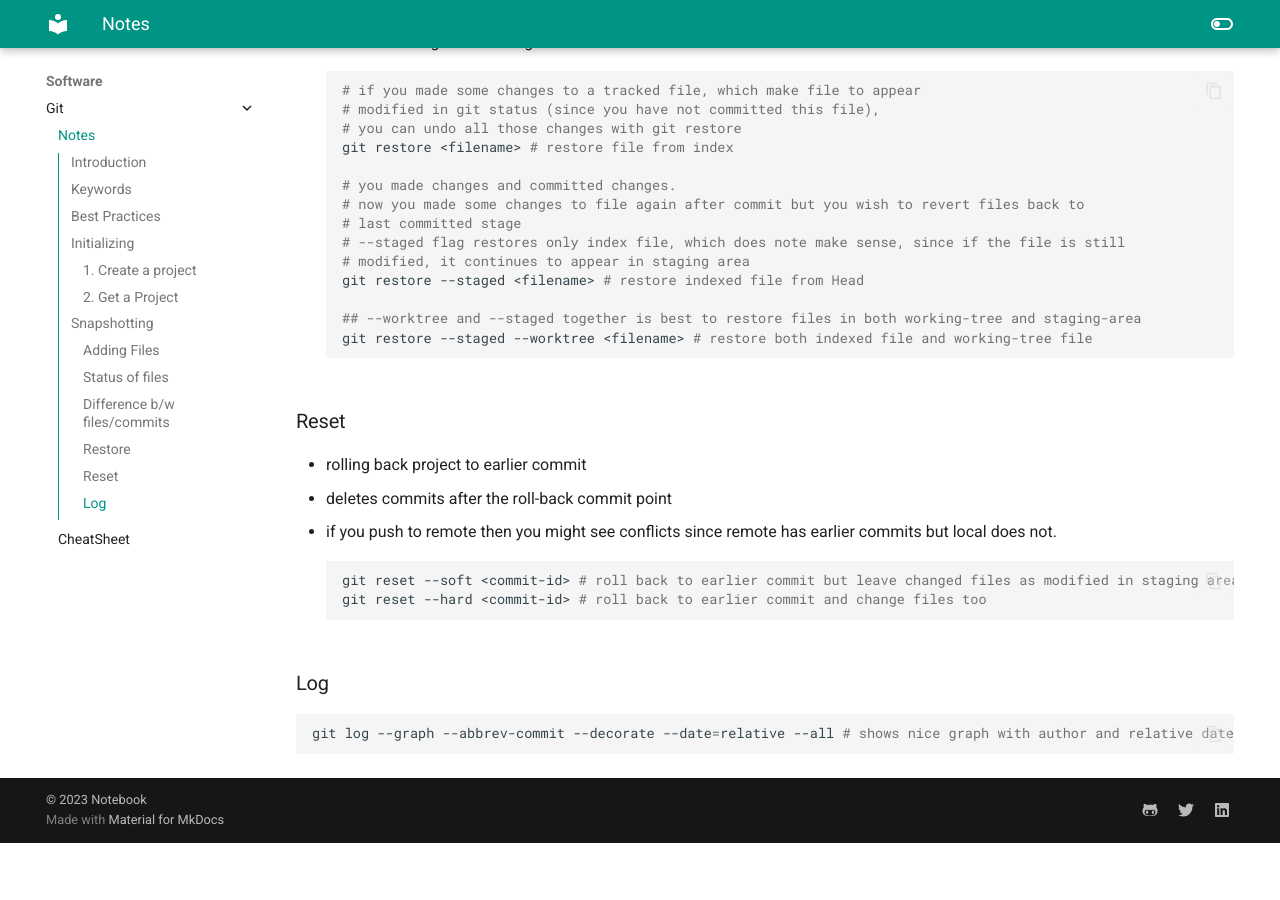
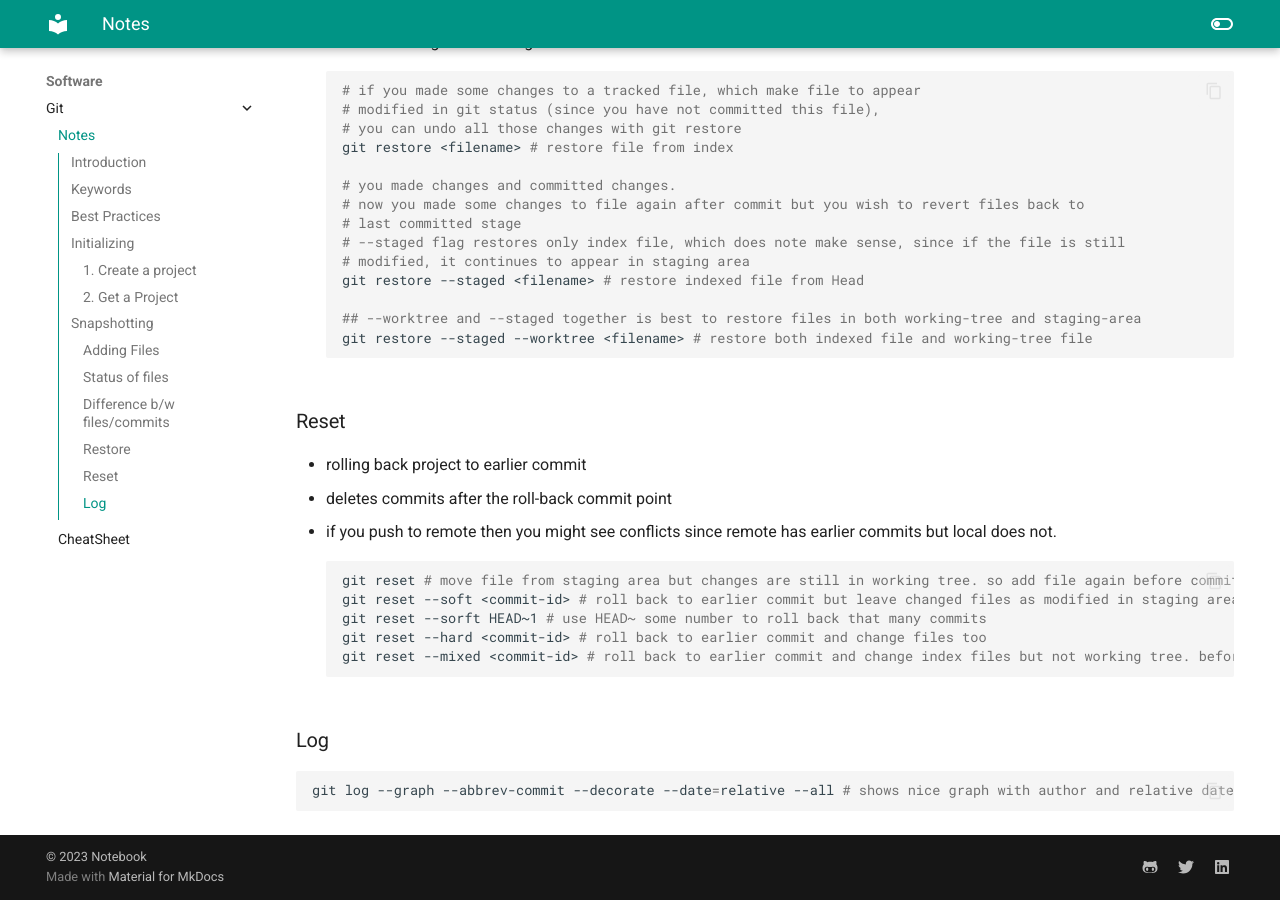
Before and after one commit to rajpal-virk/learning-notes, an MkDocs documentation site: the page built from docs/software/git/git-notes.md, in a window 1280 px wide and 900 px high, scrolled down 2521 px. Built offline with MkDocs 1.6.1 and Material for MkDocs 9.7.7, drawn with Linux system fonts in a browser that asks for light colours; before the commit the page ends 3364 px from its top, so only the background shows below that.

Commit message:
git notes updated

````diff
--- a/docs/software/git/git-notes.md
+++ b/docs/software/git/git-notes.md
@@ -122,8 +122,11 @@ git restore --staged --worktree <filename> # restore both indexed file and worki
 - deletes commits after the roll-back commit point
 - if you push to remote then you might see conflicts since remote has earlier commits but local does not.
 ```shell
+git reset # move file from staging area but changes are still in working tree. so add file again before committing
 git reset --soft <commit-id> # roll back to earlier commit but leave changed files as modified in staging area
+git reset --sorft HEAD~1 # use HEAD~ some number to roll back that many commits
 git reset --hard <commit-id> # roll back to earlier commit and change files too
+git reset --mixed <commit-id> # roll back to earlier commit and change index files but not working tree. before commit add files again
 ```
 
 
````
Also changed, not shown: docs/software/git/git-practice-file.md (+1 -0 lines).
